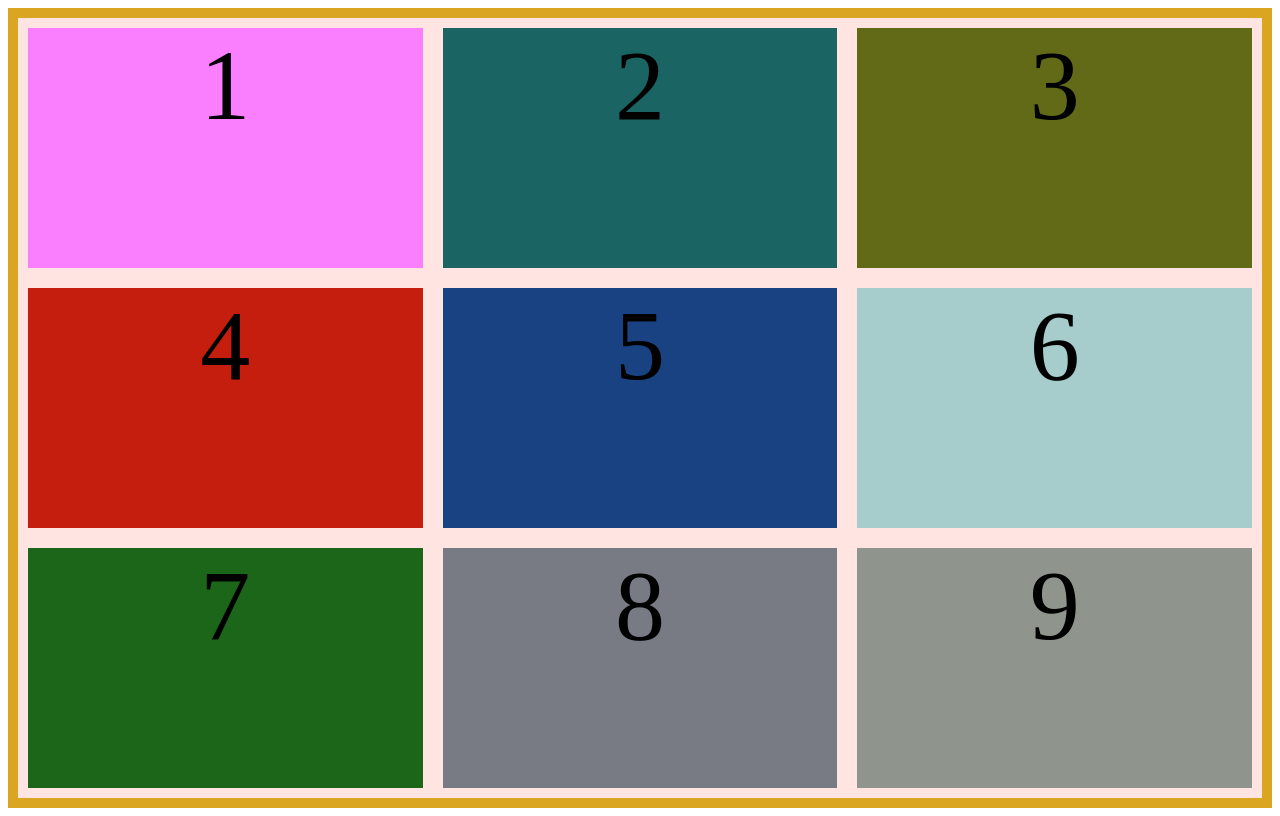
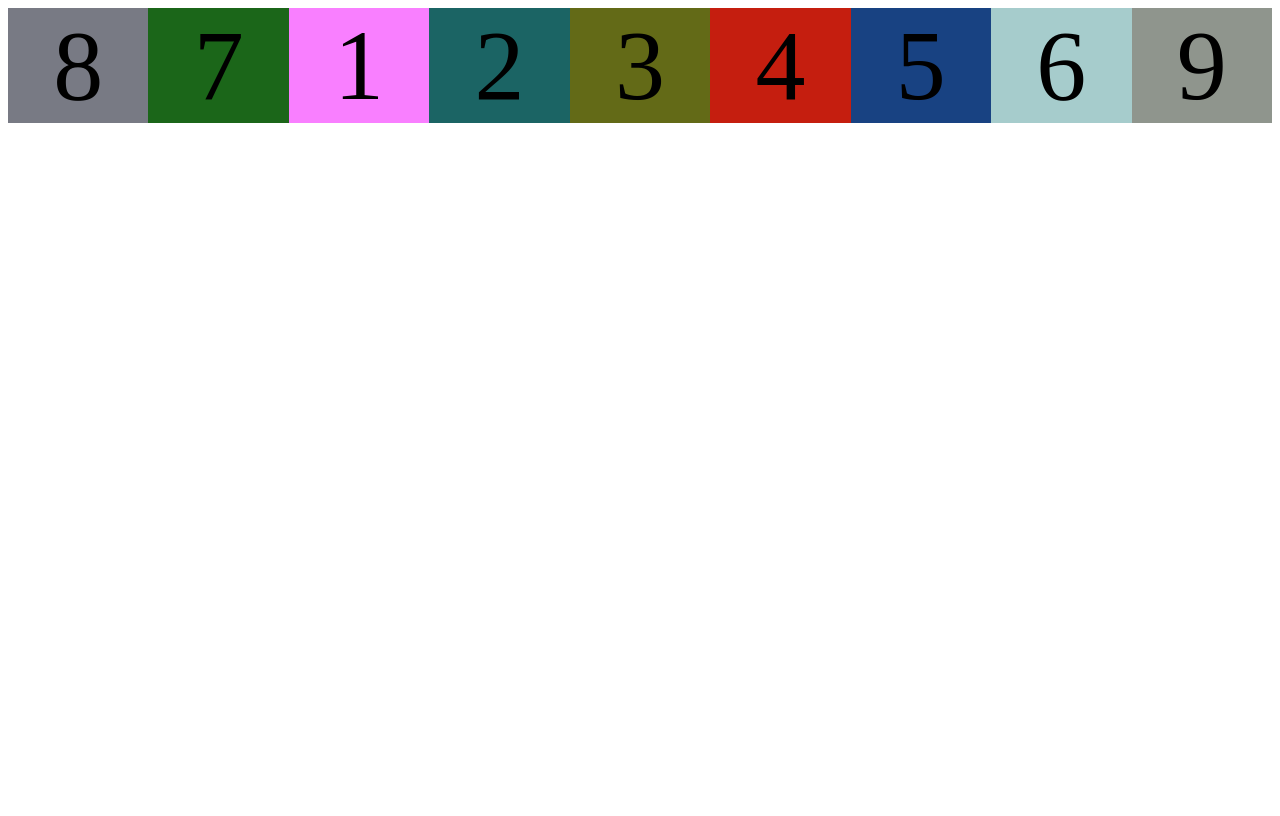
Before and after one commit to Fibechola24/FullStack_Web_development, a plain HTML site: page Flexbox-fundamentals/flexwrap/flexwrap.html in a window 1280 px wide. Drawn offline with Linux system fonts and the light colour scheme.

Commit message:
flex order

```diff
--- a/Flexbox-fundamentals/flexwrap/flexwrap.css
+++ b/Flexbox-fundamentals/flexwrap/flexwrap.css
@@ -37,17 +37,35 @@
   background-color: rgb(143, 149, 141);
 }
 
+
+/* flex wrap
 .container {
   display: flex;
   border: 10px solid goldenrod;
   /*height: 100vh;*/
-  min-height: 100vh;
-  /* flex-direction: row; */
+  /*min-height: 100vh;
+  /* flex-direction: row;
   flex-wrap:wrap;
   flex-direction: row;
 }
+
 
 .box{
     width: 33.3333333%;
     border: 10px solid mistyrose;
 }
+*/
+
+.container{
+  display: flex;
+}
+.box{
+  flex: 1;
+}
+
+.box7{
+  order: -1;
+}
+.box8{
+  order: -2;
+}
```
